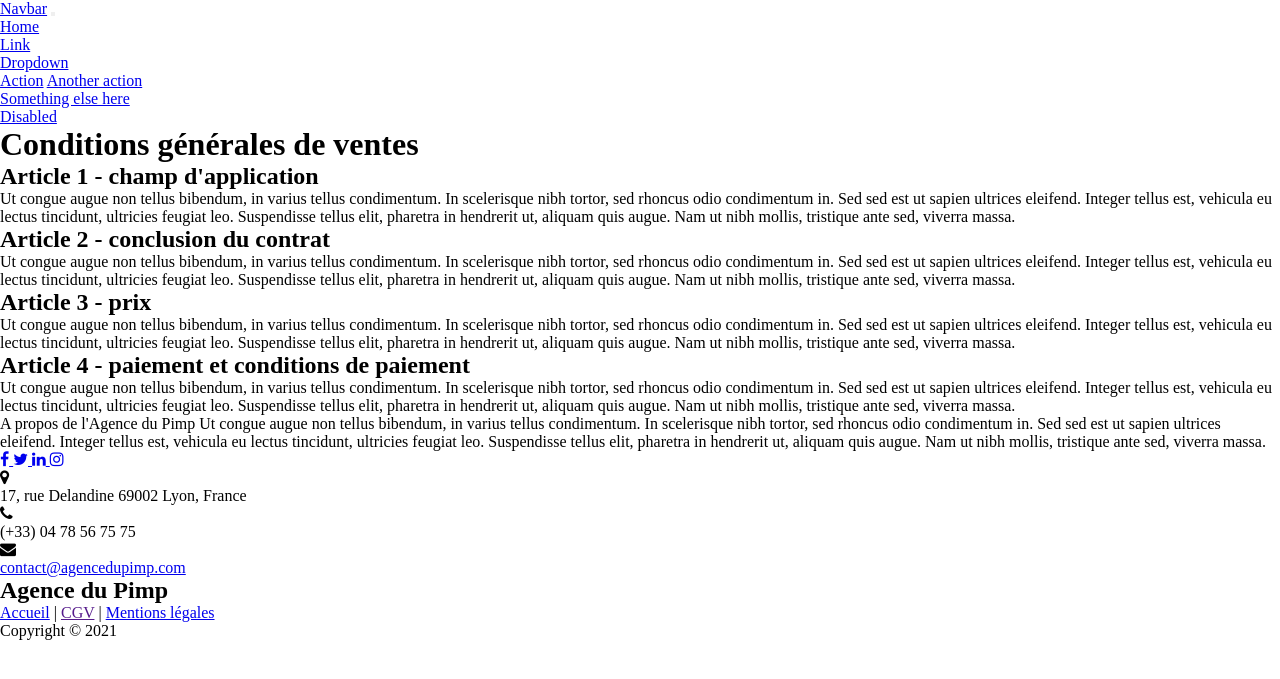
After one commit to furkanKrdmr/Pimp_Agency, a PHP site: template src/View/Home/terms_conditions.html.twig in a window 1280 px wide. The commit adds this page. Shown: the top 679 px of the page. Run offline with PHP 8.4, Linux system fonts and the light colour scheme; the template is opened without the code that fills it, so the values that code supplies are empty; some libraries are stand-ins or nearby versions.

Commit message:
update US12

```diff
--- a/src/Controller/HomeController.php
+++ b/src/Controller/HomeController.php
@@ -23,4 +23,9 @@ class HomeController extends AbstractController
     {
         return $this->twig->render('Home/index.html.twig');
     }
+
+    public function cgv()
+    {
+        return $this->twig->render('Home/terms_conditions.html.twig');
+    }
 }
--- a/src/View/Home/index.html.twig
+++ b/src/View/Home/index.html.twig
@@ -31,7 +31,7 @@
     <link rel="preconnect" href="https://fonts.gstatic.com" />
 	<link href="https://fonts.googleapis.com/css2?family=Pirata+One&display=swap" rel="stylesheet"/>
 	<link rel="stylesheet" href="/assets/css/footer_style.css"/>
-	<link rel="stylesheet" href="../assets/css/vitirne_style.css"/>
+	<link rel="stylesheet" href="../assets/css/vitrine_style.css"/>
 
 
 
--- /dev/null
+++ b/src/View/Home/terms_conditions.html.twig
@@ -0,0 +1,31 @@
+{% extends 'layout.html.twig' %}
+
+{% block content %}
+
+	<h1>Conditions générales de ventes</h1>
+
+	<h2>Article 1 - champ d'application</h2>
+        <p class="terms">
+            Ut congue augue non tellus bibendum, in varius tellus condimentum. In scelerisque nibh tortor, sed rhoncus odio condimentum in. Sed sed est ut sapien ultrices eleifend. Integer tellus est, vehicula eu lectus tincidunt,
+                                        ultricies feugiat leo. Suspendisse tellus elit, pharetra in hendrerit ut, aliquam quis augue. Nam ut nibh mollis, tristique ante sed, viverra massa.
+        </p>
+
+	<h2>Article 2 - conclusion du contrat</h2>
+        <p class="contract">
+            Ut congue augue non tellus bibendum, in varius tellus condimentum. In scelerisque nibh tortor, sed rhoncus odio condimentum in. Sed sed est ut sapien ultrices eleifend. Integer tellus est, vehicula eu lectus tincidunt,
+                                        ultricies feugiat leo. Suspendisse tellus elit, pharetra in hendrerit ut, aliquam quis augue. Nam ut nibh mollis, tristique ante sed, viverra massa.
+        </p>
+
+	<h2>Article 3 - prix</h2>
+        <p class="price">
+            Ut congue augue non tellus bibendum, in varius tellus condimentum. In scelerisque nibh tortor, sed rhoncus odio condimentum in. Sed sed est ut sapien ultrices eleifend. Integer tellus est, vehicula eu lectus tincidunt,
+                                        ultricies feugiat leo. Suspendisse tellus elit, pharetra in hendrerit ut, aliquam quis augue. Nam ut nibh mollis, tristique ante sed, viverra massa.
+        </p>
+
+	<h2>Article 4 - paiement et conditions de paiement</h2>
+        <p class="payment">
+            Ut congue augue non tellus bibendum, in varius tellus condimentum. In scelerisque nibh tortor, sed rhoncus odio condimentum in. Sed sed est ut sapien ultrices eleifend. Integer tellus est, vehicula eu lectus tincidunt,
+                                        ultricies feugiat leo. Suspendisse tellus elit, pharetra in hendrerit ut, aliquam quis augue. Nam ut nibh mollis, tristique ante sed, viverra massa.
+        </p>
+
+{% endblock %}
--- a/src/View/Item/footer.html.twig
+++ b/src/View/Item/footer.html.twig
@@ -52,7 +52,7 @@
 			<a href="#">
 				Accueil</a>
 			|
-			<a href="#">
+			<a href="">
 				CGV</a>
 			|
 			<a href="#">
```
Also changed, not shown: pimpbdd.sql (+6 -6 lines).
